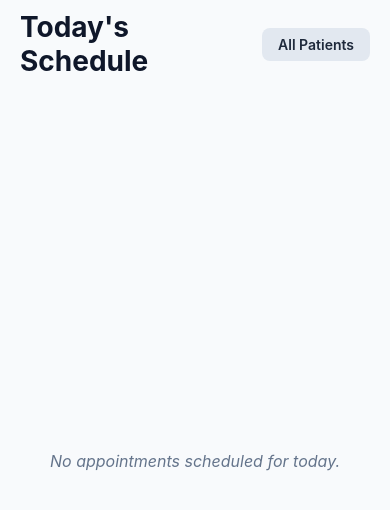
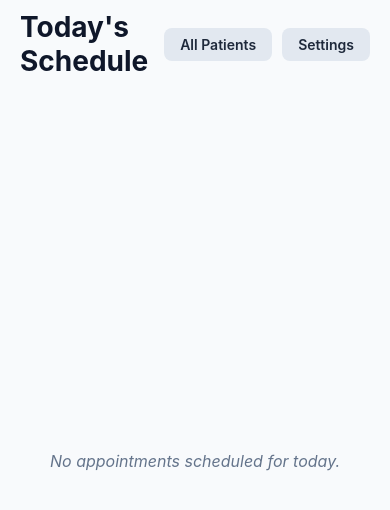
Before and after one commit to amirtavass/CalmAnchor, a React Native app: screen /DaySchedule in a window 390 px wide. Shown: the top 510 px of the page. Built offline with nearby package versions, Linux system fonts and the light colour scheme; no server answers; the database is empty.

Commit message:
feat: add Settings entry point to Day Schedule header

```diff
--- a/src/navigation/AppNavigator.tsx
+++ b/src/navigation/AppNavigator.tsx
@@ -7,6 +7,7 @@ import DayScheduleScreen from "../screens/DaySchedule";
 import PatientListScreen from "../screens/PatientList";
 import PatientDetailScreen from "../screens/PatientDetail";
 import ChangeAppointmentScreen from "../screens/ChangeAppointment";
+import SettingsScreen from "../screens/Settings";
 
 const Stack = createNativeStackNavigator<RootStackParamList>();
 
@@ -35,6 +36,11 @@ export default function AppNavigator() {
           component={ChangeAppointmentScreen}
           options={{ title: "Reschedule" }}
         />
+        <Stack.Screen
+          name="Settings"
+          component={SettingsScreen}
+          options={{ title: "Settings" }}
+        />
       </Stack.Navigator>
     </NavigationContainer>
   );
--- a/src/screens/DaySchedule/index.tsx
+++ b/src/screens/DaySchedule/index.tsx
@@ -99,12 +99,22 @@ export default function DayScheduleScreen() {
       <View style={styles.container}>
         <View style={styles.headerRow}>
           <Text style={styles.headerTitle}>Today's Schedule</Text>
+
+          <View style={{ flexDirection: "row", gap: 10 }}>
             <TouchableOpacity
               style={styles.navButton}
               onPress={() => navigation.navigate("PatientList")}
             >
               <Text style={styles.navButtonText}>All Patients</Text>
             </TouchableOpacity>
+
+            <TouchableOpacity
+              style={styles.navButton}
+              onPress={() => navigation.navigate("Settings")}
+            >
+              <Text style={styles.navButtonText}>Settings</Text>
+            </TouchableOpacity>
+          </View>
         </View>
 
         {loading ? (
--- a/src/types/navigation.ts
+++ b/src/types/navigation.ts
@@ -5,4 +5,5 @@ export type RootStackParamList = {
   PatientList: undefined;
   PatientDetail: { patientId: string };
   ChangeAppointment: { appointmentId: string; currentDate: string };
+  Settings: undefined;
 };
```
Lines whose indentation alone changed are shown as unchanged.
